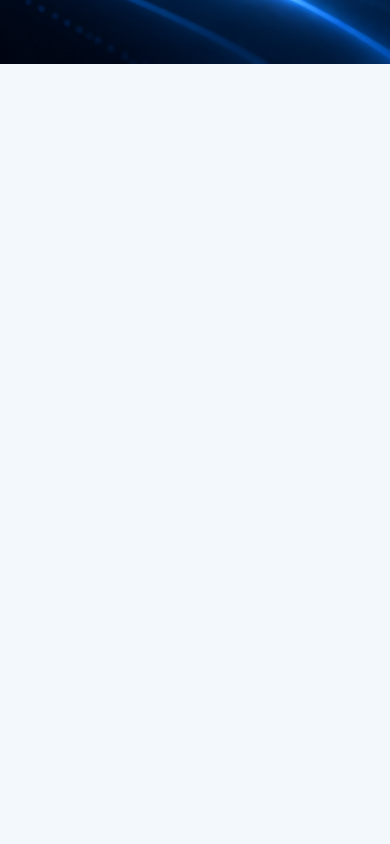
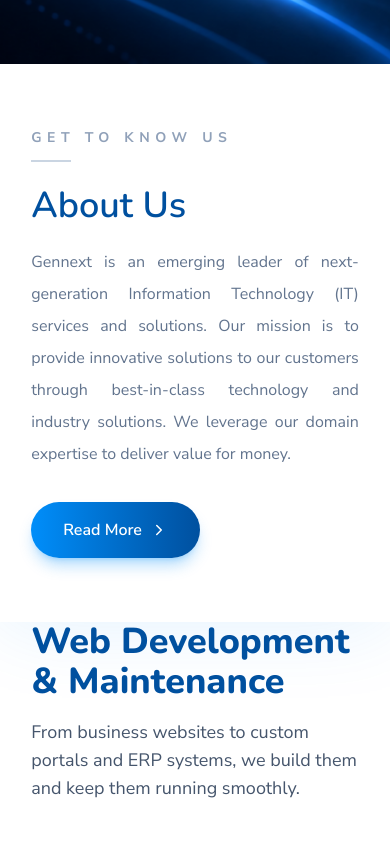
Before and after one commit to Kunal2806/Gennext-Web, a Next.js app: page / in a window 390 px wide. Shown: the part 780-1624 px from the top of the page. Built offline with nearby package versions, Linux system fonts and the light colour scheme.

Commit message:
Add AboutSection component and integrate GSAP animations; update Home component to include AboutSection

```diff
--- a/src/app/page.tsx
+++ b/src/app/page.tsx
@@ -1,10 +1,11 @@
+import AboutSection from "@/components/AboutSection";
 import HeroNavbar from "@/components/HeroNavbar";
 
 export default function Home() {
   return (
     <main>
       <HeroNavbar />
-      <section id="about" className="min-h-screen bg-background-light" />
+      <AboutSection />
     </main>
   );
 }
--- /dev/null
+++ b/src/components/AboutSection.tsx
@@ -0,0 +1,272 @@
+"use client";
+
+import { useRef } from "react";
+import gsap from "gsap";
+import { ScrollTrigger } from "gsap/ScrollTrigger";
+import { useGSAP } from "@gsap/react";
+import { ChevronRight } from "lucide-react";
+
+gsap.registerPlugin(useGSAP, ScrollTrigger);
+
+const stories = [
+  {
+    title: "Web Development & Maintenance",
+    text: "From business websites to custom portals and ERP systems, we build them and keep them running smoothly.",
+  },
+  {
+    title: "Mobile Applications",
+    text: "Mobile apps for your customers and your team, built to be fast, simple and easy to use.",
+  },
+  {
+    title: "And a lot more",
+    text: "From IT strategy to audits and training, we help your business make the most of technology.",
+    chips: [
+      "IT Advisory & Consulting",
+      "IT Audits (ITGC)",
+      "Cyber Security",
+      "ISO 27001 Gap Analysis",
+      "Digital Transformation",
+      "Corporate Training",
+    ],
+  },
+];
+
+const W = () => window.innerWidth;
+const H = () => window.innerHeight;
+
+const shapes = {
+  laptop: {
+    x: () => -W() * 0.28,
+    y: () => 0,
+    width: () => W() * 0.42,
+    height: () => W() * 0.26,
+    r: () => 14,
+  },
+  zoom: {
+    x: () => 0,
+    y: () => H() * 0.04,
+    width: () => W() * 0.86,
+    height: () => H() * 0.74,
+    r: () => 18,
+  },
+  tablet: {
+    x: () => -W() * 0.2,
+    y: () => 0,
+    width: () => H() * 0.62 * 0.74,
+    height: () => H() * 0.62,
+    r: () => 30,
+  },
+  phone: {
+    x: () => -W() * 0.2,
+    y: () => 0,
+    width: () => H() * 0.7 * 0.48,
+    height: () => H() * 0.7,
+    r: () => 44,
+  },
+};
+
+type Shape = (typeof shapes)["laptop"];
+
+export default function AboutSection() {
+  const root = useRef<HTMLElement>(null);
+  const pin = useRef<HTMLDivElement>(null);
+  const device = useRef<HTMLDivElement>(null);
+  const screenText = useRef<HTMLDivElement>(null);
+  const cardWrap = useRef<HTMLDivElement>(null);
+
+  useGSAP(
+    () => {
+      const pinEl = pin.current;
+      const deviceEl = device.current;
+      const screenTextEl = screenText.current;
+      const cardWrapEl = cardWrap.current;
+      const screenEl = deviceEl?.querySelector<HTMLElement>("[data-screen]");
+      if (!pinEl || !deviceEl || !screenTextEl || !cardWrapEl || !screenEl) {
+        return;
+      }
+
+      const mm = gsap.matchMedia();
+
+      mm.add(
+        "(min-width: 1024px) and (prefers-reduced-motion: no-preference)",
+        () => {
+          const items = gsap.utils.toArray<HTMLElement>("[data-story]");
+          gsap.set(deviceEl, { xPercent: -50, yPercent: -50 });
+          gsap.set(items, { autoAlpha: 0, y: 30 });
+          gsap.set(screenTextEl, { autoAlpha: 0, y: 20 });
+
+          const tl = gsap.timeline({
+            defaults: { ease: "power2.inOut" },
+            scrollTrigger: {
+              trigger: pinEl,
+              start: "top top",
+              end: () => "+=" + window.innerHeight * 6,
+              pin: true,
+              scrub: 0.6,
+              anticipatePin: 1,
+              invalidateOnRefresh: true,
+            },
+          });
+
+          const props = (s: Shape) => ({
+            x: s.x,
+            y: s.y,
+            width: s.width,
+            height: s.height,
+            borderRadius: s.r,
+          });
+
+          const morph = (s: Shape, at: number, duration: number) => {
+            tl.to(deviceEl, { ...props(s), duration }, at);
+            tl.to(
+              screenEl,
+              { borderRadius: () => s.r() - 8, duration },
+              at
+            );
+          };
+
+          tl.to(cardWrapEl, { autoAlpha: 0, x: 80, duration: 1 }, 0);
+          tl.fromTo(
+            deviceEl,
+            props(shapes.laptop),
+            { ...props(shapes.zoom), duration: 1.6 },
+            0
+          );
+          tl.fromTo(
+            screenEl,
+            { borderRadius: () => shapes.laptop.r() - 8 },
+            { borderRadius: () => shapes.zoom.r() - 8, duration: 1.6 },
+            0
+          );
+          tl.to(screenTextEl, { autoAlpha: 1, y: 0, duration: 0.6 }, 1.2);
+          tl.to({}, { duration: 1.2 }, 1.8);
+
+          tl.to(screenTextEl, { autoAlpha: 0, duration: 0.5 }, 3);
+          morph(shapes.tablet, 3, 1.6);
+          tl.to(items[0], { autoAlpha: 1, y: 0, duration: 0.6 }, 4.2);
+          tl.to({}, { duration: 1.2 }, 4.8);
+
+          tl.to(items[0], { autoAlpha: 0, y: -30, duration: 0.5 }, 6);
+          morph(shapes.phone, 6, 1.6);
+          tl.to(items[1], { autoAlpha: 1, y: 0, duration: 0.6 }, 7.2);
+          tl.to({}, { duration: 1.2 }, 7.8);
+
+          tl.to(items[1], { autoAlpha: 0, y: -30, duration: 0.5 }, 9);
+          tl.to(items[2], { autoAlpha: 1, y: 0, duration: 0.6 }, 9.4);
+          tl.to({}, { duration: 1 }, 10);
+        }
+      );
+
+      return () => mm.revert();
+    },
+    { scope: root }
+  );
+
+  return (
+    <section id="about" ref={root} className="bg-white">
+      <div ref={pin} className="relative overflow-hidden lg:h-screen">
+        <div
+          ref={device}
+          className="absolute left-1/2 top-1/2 z-10 hidden overflow-hidden bg-white p-2 shadow-[0_30px_80px_-20px_rgba(0,80,159,0.35)] lg:motion-safe:block"
+        >
+          <div
+            data-screen
+            className="relative h-full w-full overflow-hidden bg-linear-to-br from-primary via-[#8f86e0] to-[#ec7fbf]"
+          >
+            <div className="flex items-center gap-2 px-5 pt-4">
+              <span className="h-1.5 w-8 rounded-full bg-white/80" />
+              <span className="ml-auto h-1.5 w-6 rounded-full bg-white/60" />
+              <span className="h-1.5 w-6 rounded-full bg-white/60" />
+              <span className="h-1.5 w-6 rounded-full bg-white/60" />
+            </div>
+            <div className="absolute inset-x-[6%] bottom-[8%] grid h-[22%] grid-cols-3 gap-[3%]">
+              <span className="rounded-lg bg-white/80" />
+              <span className="rounded-lg bg-white/80" />
+              <span className="rounded-lg bg-white/80" />
+            </div>
+            <div
+              ref={screenText}
+              className="absolute inset-0 flex flex-col items-center justify-center px-8 text-center text-white"
+            >
+              <h3 className="font-heading text-3xl font-extrabold lg:text-5xl">
+                Web Application Development
+              </h3>
+              <p className="mt-4 max-w-md font-body text-base font-semibold lg:text-lg">
+                We design, build and maintain websites and web applications around your business.
+              </p>
+            </div>
+          </div>
+        </div>
+
+        <div
+          ref={cardWrap}
+          className="relative z-20 lg:motion-safe:absolute lg:motion-safe:inset-y-0 lg:motion-safe:right-[8vw] lg:motion-safe:flex lg:motion-safe:w-[46vw] lg:motion-safe:items-center"
+        >
+          <div
+            aria-hidden
+            className="absolute -right-10 -top-12 -z-10 h-56 w-72"
+            style={{
+              backgroundImage:
+                "radial-gradient(circle, #008EFA 3px, transparent 3.5px)",
+              backgroundSize: "18px 18px",
+            }}
+          />
+          <div className="relative w-full bg-white px-[8vw] py-16 shadow-[0_0_80px_rgba(0,142,250,0.12)] lg:px-[4vw] lg:py-[8vh]">
+            <p className="font-body text-sm font-bold uppercase tracking-[0.4em] text-slate-400">
+              Get to know us
+            </p>
+            <span className="mt-3 block h-0.5 w-10 bg-slate-300" />
+            <h2 className="mt-6 font-heading text-4xl font-semibold text-primary-dark lg:text-5xl">
+              About Us
+            </h2>
+            <p className="mt-5 text-justify font-body text-base font-light leading-8 text-slate-500">
+              Gennext is an emerging leader of next-generation Information
+              Technology (IT) services and solutions. Our mission is to provide
+              innovative solutions to our customers through best-in-class
+              technology and industry solutions. We leverage our domain
+              expertise to deliver value for money.
+            </p>
+            <a
+              href="#services"
+              className="mt-8 inline-flex items-center gap-2 rounded-full bg-linear-to-r from-primary to-primary-dark px-8 py-4 font-body font-semibold text-white shadow-lg shadow-primary/30"
+            >
+              Read More
+              <ChevronRight size={18} />
+            </a>
+          </div>
+        </div>
+
+        <div className="relative z-20 px-[8vw] pb-16 lg:motion-safe:absolute lg:motion-safe:inset-y-0 lg:motion-safe:right-[8vw] lg:motion-safe:flex lg:motion-safe:w-[34vw] lg:motion-safe:items-center lg:motion-safe:p-0">
+          <div className="relative w-full lg:motion-safe:h-72">
+            {stories.map((s) => (
+              <div
+                key={s.title}
+                data-story
+                className="mb-10 lg:motion-safe:invisible lg:motion-safe:absolute lg:motion-safe:inset-x-0 lg:motion-safe:top-0 lg:motion-safe:mb-0"
+              >
+                <h3 className="font-heading text-4xl font-extrabold text-primary-dark">
+                  {s.title}
+                </h3>
+                <p className="mt-4 font-body text-lg text-slate-600">
+                  {s.text}
+                </p>
+                {s.chips && (
+                  <ul className="mt-6 flex flex-wrap gap-3">
+                    {s.chips.map((c) => (
+                      <li
+                        key={c}
+                        className="rounded-full border border-primary/30 bg-background-light px-4 py-2 font-body text-sm font-semibold text-primary-dark"
+                      >
+                        {c}
+                      </li>
+                    ))}
+                  </ul>
+                )}
+              </div>
+            ))}
+          </div>
+        </div>
+      </div>
+    </section>
+  );
+}
```
